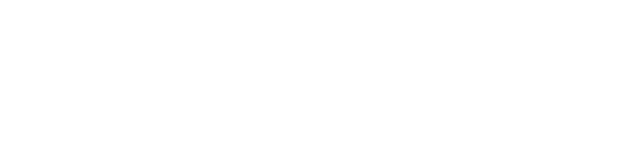
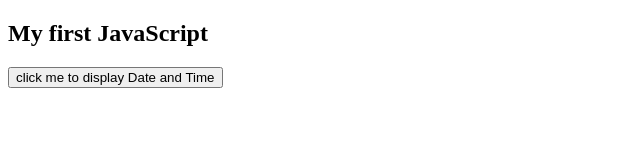
Before and after one commit to shanmugapriyasivaraj/JavaScript-Functions-, a plain HTML site: page index.html in a window 1280 px wide. Shown: the whole page, without its empty margins (0-640 px from the left). Drawn offline with Linux system fonts and the light colour scheme.

Commit message:
Get Date and Time

```diff
--- a/index.html
+++ b/index.html
@@ -7,6 +7,15 @@
     <title>Document</title>
   </head>
   <body>
+    <h2>My first JavaScript</h2>
+    <button
+      type="button"
+      onclick="document.getElementById('demo').innerHTML=Date()"
+    >
+      click me to display Date and Time
+    </button>
+    <p id="demo"></p>
+
     <script src="./script.js"></script>
   </body>
 </html>
```
